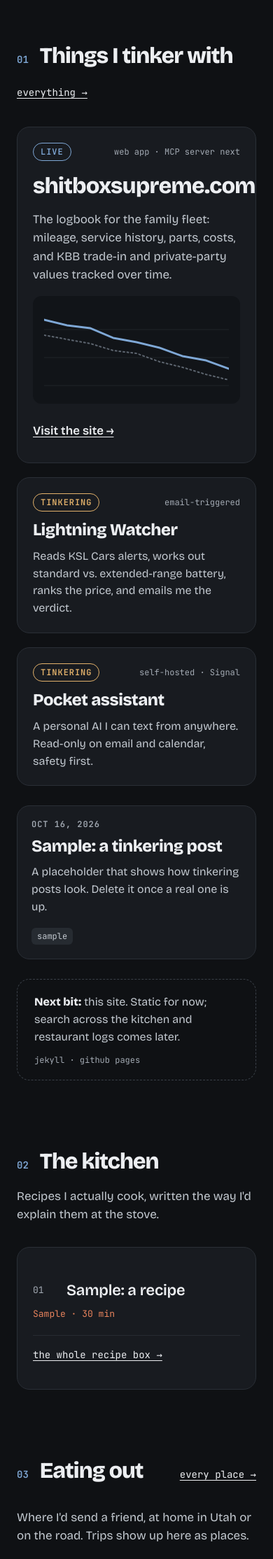
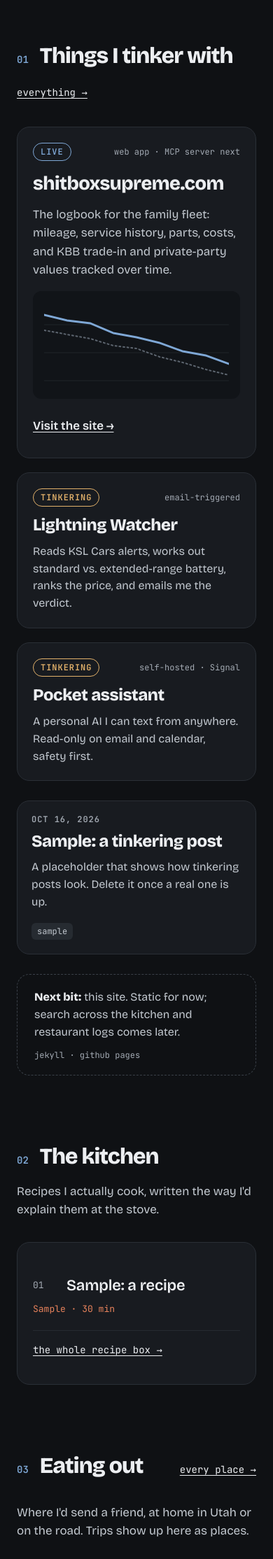
Before and after one commit to bergesonben/bergesonben.github.io, a Jekyll site: the page built from index.html, in a window 390 px wide. Shown: the part 2222-4450 px from the top of the page at 70% size. Built offline with Jekyll 4.4.1, drawn with Linux system fonts in a browser that asks for light colours.

Commit message:
Keep the featured project title inside its tile on phones
At 32px, 'shitboxsupreme.com' was ~318px wide in a 281px box at 375px and spilled past the tile border (the reference has the same overflow). It now scales down to 24px and wraps as a last resort.

Co-Authored-By: Claude Opus 5.5 <noreply@anthropic.com>

```diff
--- a/assets/css/site.css
+++ b/assets/css/site.css
@@ -125,7 +125,7 @@ p { margin: 0; }
 .project { display: flex; flex-direction: column; gap: 12px; padding: 24px; }
 .project-featured { flex: 2 1 520px; gap: 16px; padding: 28px; }
 .project h3 { font-size: 24px; letter-spacing: -0.02em; }
-.project-featured h3 { font-size: 32px; }
+.project-featured h3 { font-size: clamp(24px, 7vw, 32px); overflow-wrap: anywhere; }
 .project p { color: var(--text-2); font-size: 16px; }
 .project-featured p { font-size: 17px; max-width: 560px; }
 .tile-top { display: flex; justify-content: space-between; align-items: center; gap: 12px; flex-wrap: wrap; }
```
